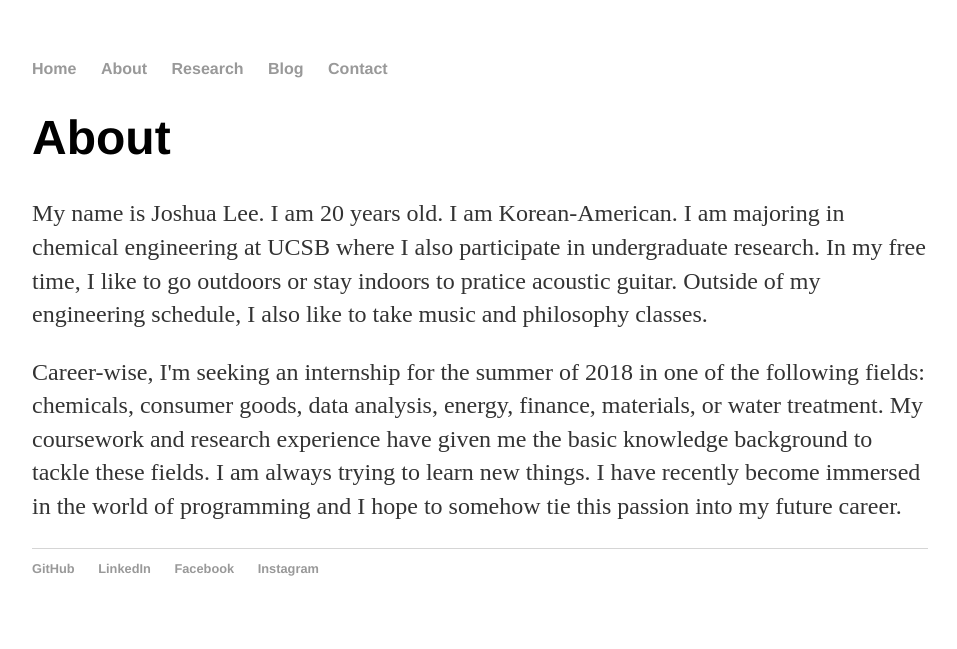
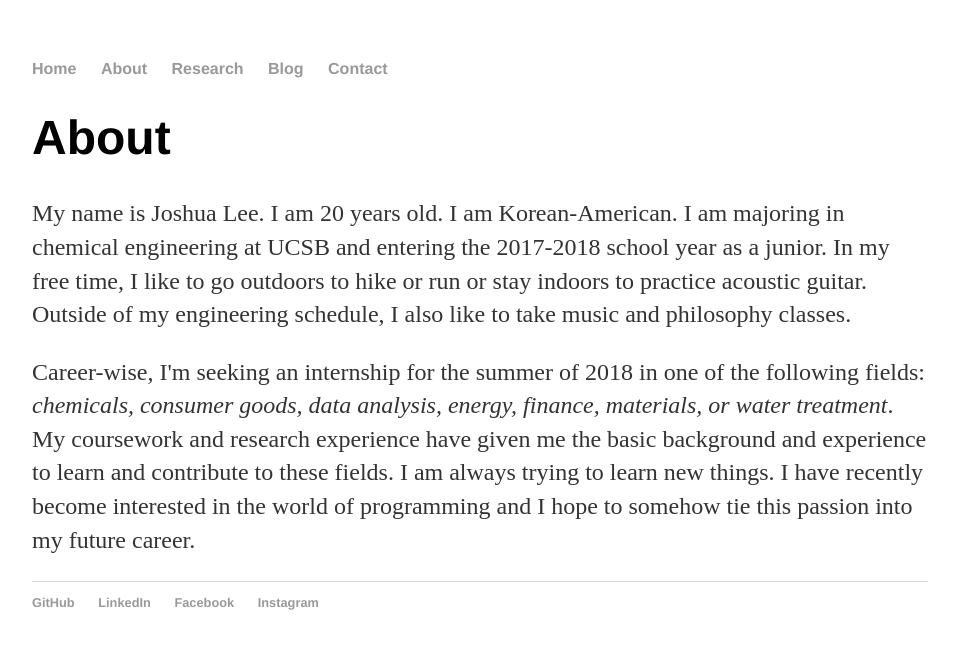
Before and after one commit to 1996leejoshua/1996leejoshua.github.io, a Jekyll site: the page built from about/index.html, in a window 1280 px wide. Shown: the top 649 px of the page, without its empty margins (160-1117 px from the left). Built offline with Jekyll 4.4.1, drawn with Linux system fonts in a browser that asks for light colours.

Commit message:
Update index.html

```diff
--- a/about/index.html
+++ b/about/index.html
@@ -3,9 +3,9 @@
 title: About
 ---
 	<h1>{{ page.title }}</h1>
-	<p>My name is Joshua Lee. I am 20 years old. I am Korean-American. I am majoring in chemical engineering at UCSB where I also participate in undergraduate research. In my free time, I like to go outdoors or stay indoors to pratice acoustic guitar. Outside of my engineering schedule, I also like to take music and philosophy classes.</p>
+	<p>My name is Joshua Lee. I am 20 years old. I am Korean-American. I am majoring in chemical engineering at UCSB and entering the 2017-2018 school year as a junior. In my free time, I like to go outdoors to hike or run or stay indoors to practice acoustic guitar. Outside of my engineering schedule, I also like to take music and philosophy classes.</p>
 	<p> </p>
-	<p>Career-wise, I'm seeking an internship for the summer of 2018 in one of the following fields: chemicals, consumer goods, data analysis, energy, finance, materials, or water treatment. My coursework and research experience have given me the basic knowledge background to tackle these fields. I am always trying to learn new things. I have recently become immersed in the world of programming and I hope to somehow tie this passion into my future career.</p>
+	<p>Career-wise, I'm seeking an internship for the summer of 2018 in one of the following fields: <i>chemicals, consumer goods, data analysis, energy, finance, materials, or water treatment</i>. My coursework and research experience have given me the basic background and experience to learn and contribute to these fields. I am always trying to learn new things. I have recently become interested in the world of programming and I hope to somehow tie this passion into my future career.</p>
 
 
 	</ul>
```
